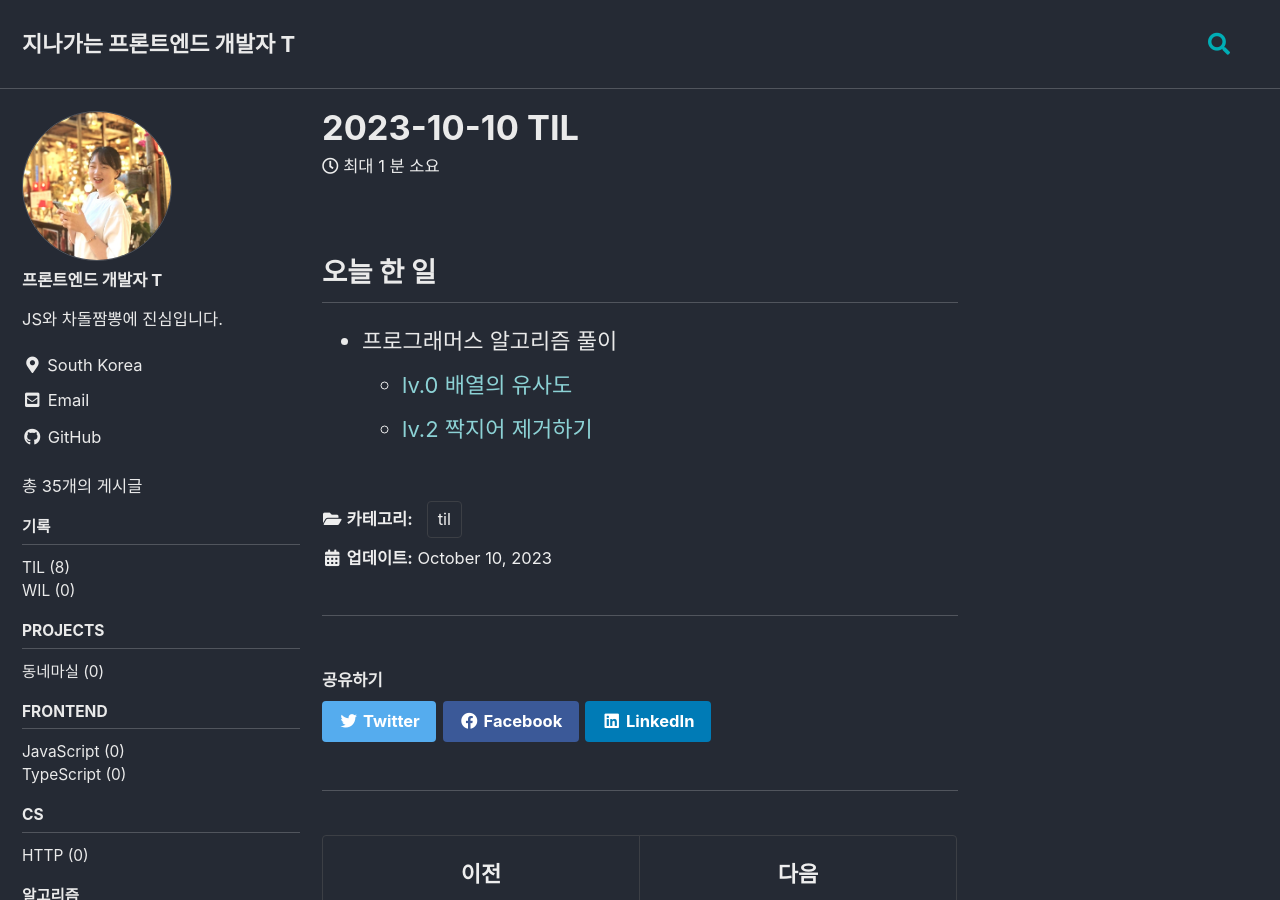
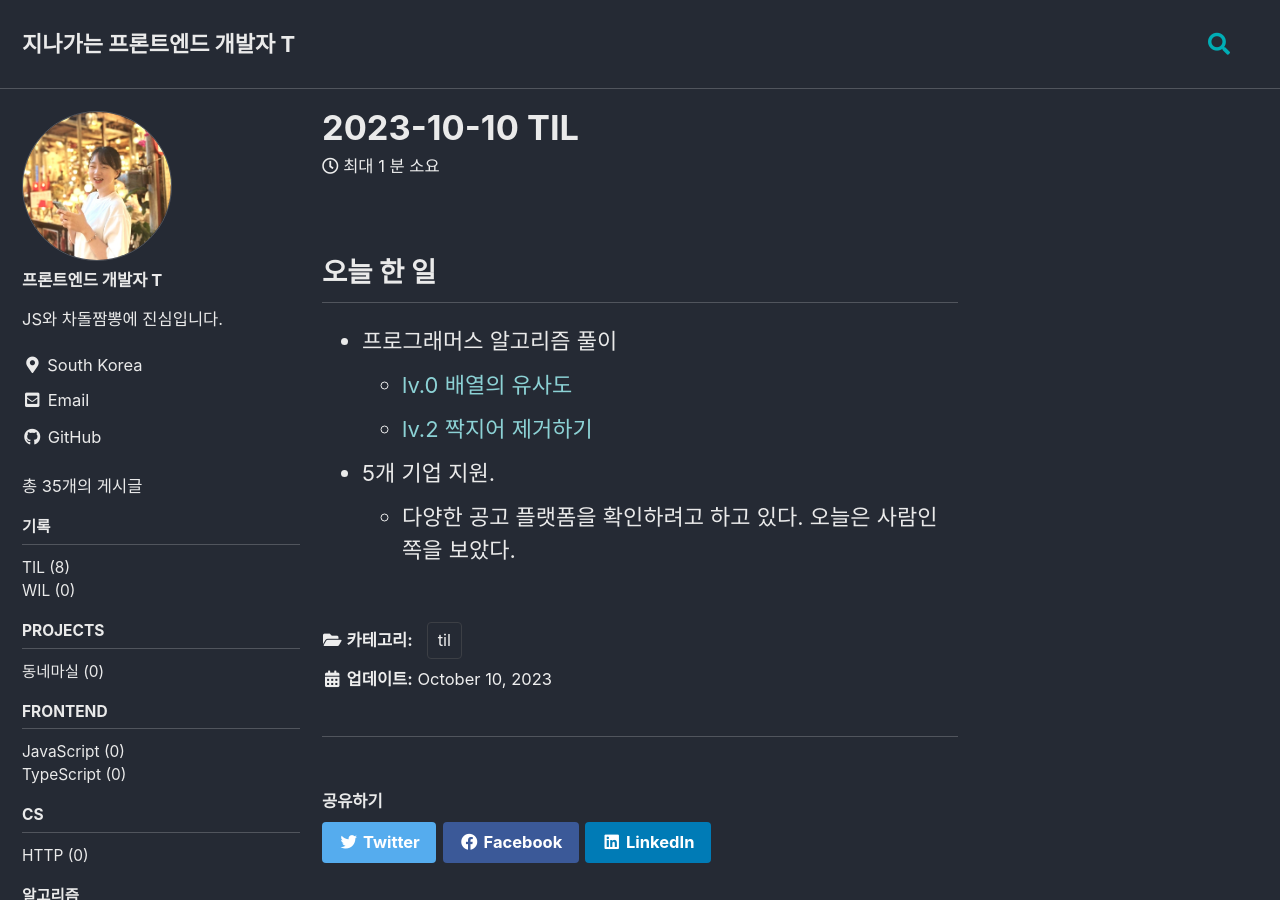
Before and after one commit to makepin2r/makepin2r.github.io, a Jekyll site: the page built from _posts/TIL/2023-10-10-TIL-231010.md, in a window 1280 px wide and 900 px high. Built offline with Jekyll 4.4.1, drawn with Linux system fonts in a browser that asks for light colours; cached includes are drawn as plain includes; some web fonts are replaced.

Commit message:
chore: 잘못된 파일명 수정

```diff
--- a/_posts/TIL/2023-10-10-TIL-231010.md
+++ b/_posts/TIL/2023-10-10-TIL-231010.md
@@ -10,3 +10,5 @@ tags:
 -   프로그래머스 알고리즘 풀이
     -   [lv.0 배열의 유사도](https://makepin2r.github.io/algorithm-programmers/120903/)
     -   [lv.2 짝지어 제거하기](https://makepin2r.github.io/algorithm-programmers/12973/)
+-   5개 기업 지원.
+    - 다양한 공고 플랫폼을 확인하려고 하고 있다. 오늘은 사람인 쪽을 보았다.
```
Also changed, not shown: _posts/algorithm-programmers/2023-10-10-120903.md (renamed from _posts/algorithm-programmers/2023-10-09-120903.md), _posts/algorithm-programmers/2023-10-10-12973.md (renamed from _posts/algorithm-programmers/2023-10-09-12973.md).
